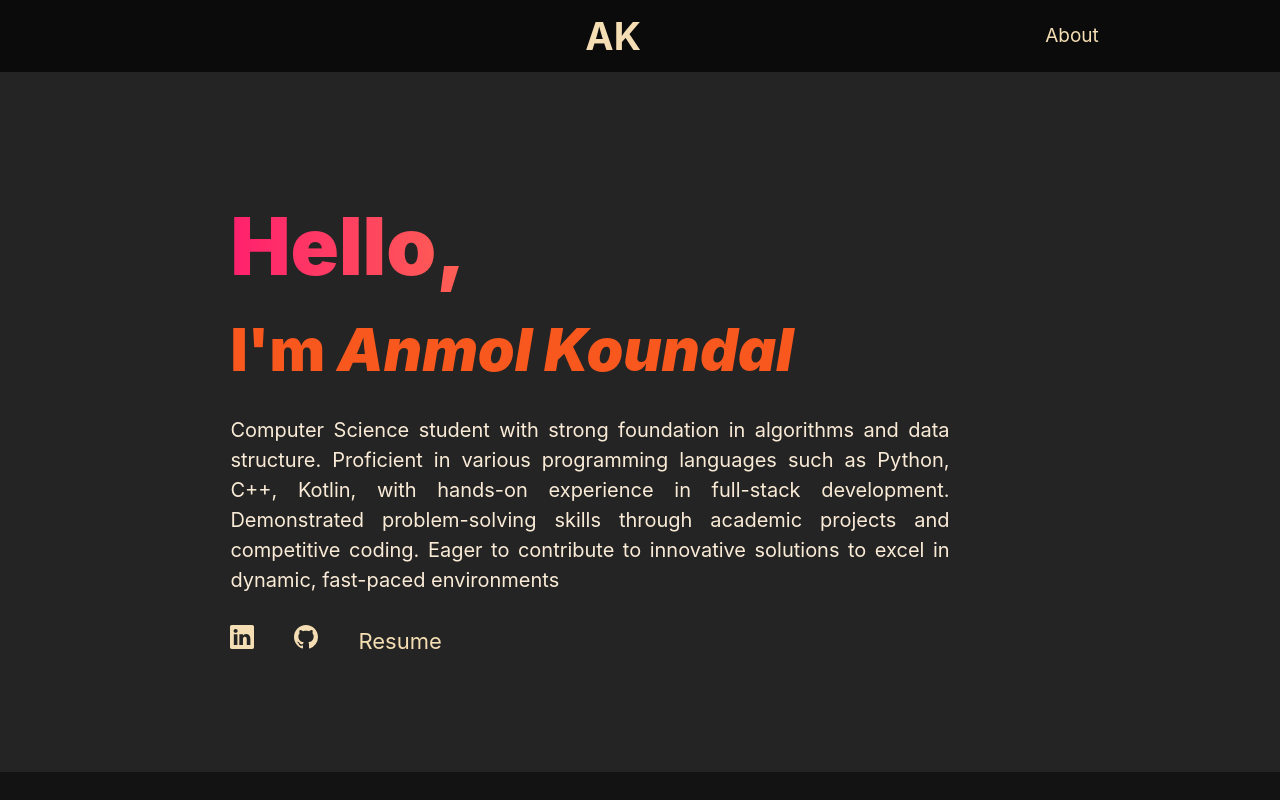
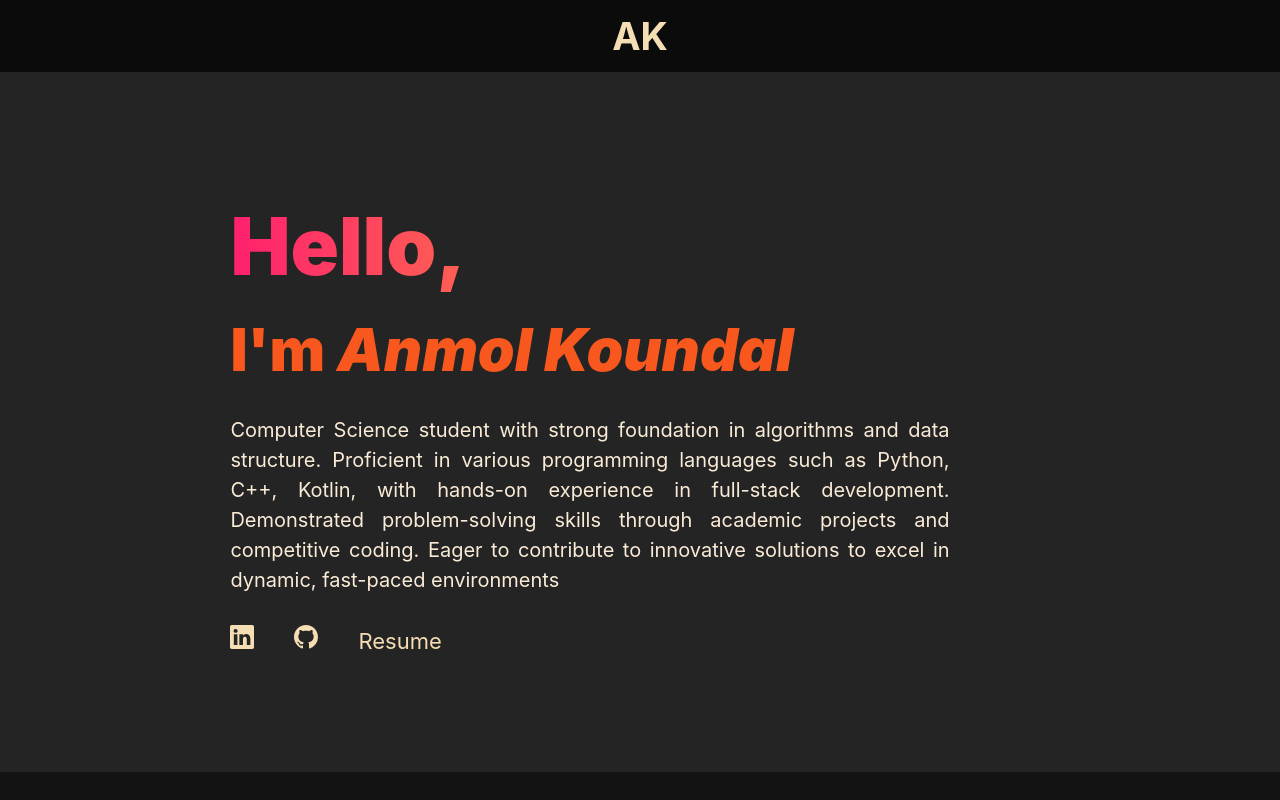
Before and after one commit to avnk-342/portfolio, a React (Vite) app in the folder vite-client/: page / in a window 1280 px wide. Shown: the top 800 px of the page. Built offline with nearby package versions, Linux system fonts and the light colour scheme; no server answers; the database is empty.

Commit message:
added border-box to whole project

```diff
--- a/vite-client/src/components/navbar/Navbar.jsx
+++ b/vite-client/src/components/navbar/Navbar.jsx
@@ -13,11 +13,11 @@
               <p>AK</p>
             </div>
         </div>
-        <div className="nav-links-div">
+        {/* <div className="nav-links-div">
           <ul className='nav-links-list'>
             <li ><Link className='nav-links-list-element' to="about">About</Link></li>
           </ul>
-        </div>
+        </div> */}
     </div>
   )
 }
--- a/vite-client/src/index.css
+++ b/vite-client/src/index.css
@@ -2,67 +2,20 @@
   font-family: Inter, system-ui, Avenir, Helvetica, Arial, sans-serif;
   line-height: 1.5;
   font-weight: 400;
-
   color-scheme: light dark;
-  /* color: rgba(255, 255, 255, 0.87); */
   background-color: #242424;
   scroll-behavior: smooth;
-  /* font-synthesis: none; */
   text-rendering: optimizeLegibility;
   -webkit-font-smoothing: antialiased;
   -moz-osx-font-smoothing: grayscale;
 }
 
 a {
-  /* font-weight: 500;
-  color: #646cff; */
   text-decoration: inherit;
 }
-/* a:hover {
-  color: #535bf2;
-} */
+
 
 body {
   margin: 0;
-  /* display: flex;
-  place-items: center; */
-  /* min-width: 320px;
-  min-height: 100vh; */
+  box-sizing: border-box;
 }
-
-/* h1 {
-  font-size: 3.2em;
-  line-height: 1.1;
-} */
-
-/* button {
-  border-radius: 8px;
-  border: 1px solid transparent;
-  padding: 0.6em 1.2em;
-  font-size: 1em;
-  font-weight: 500;
-  font-family: inherit;
-  background-color: #1a1a1a;
-  cursor: pointer;
-  transition: border-color 0.25s;
-}
-button:hover {
-  border-color: #646cff;
-}
-button:focus,
-button:focus-visible {
-  outline: 4px auto -webkit-focus-ring-color;
-} */
-
-/* @media (prefers-color-scheme: light) {
-  :root {
-    color: #213547;
-    background-color: #ffffff;
-  }
-  a:hover {
-    color: #747bff;
-  }
-  button {
-    background-color: #f9f9f9;
-  }
-} */
```
